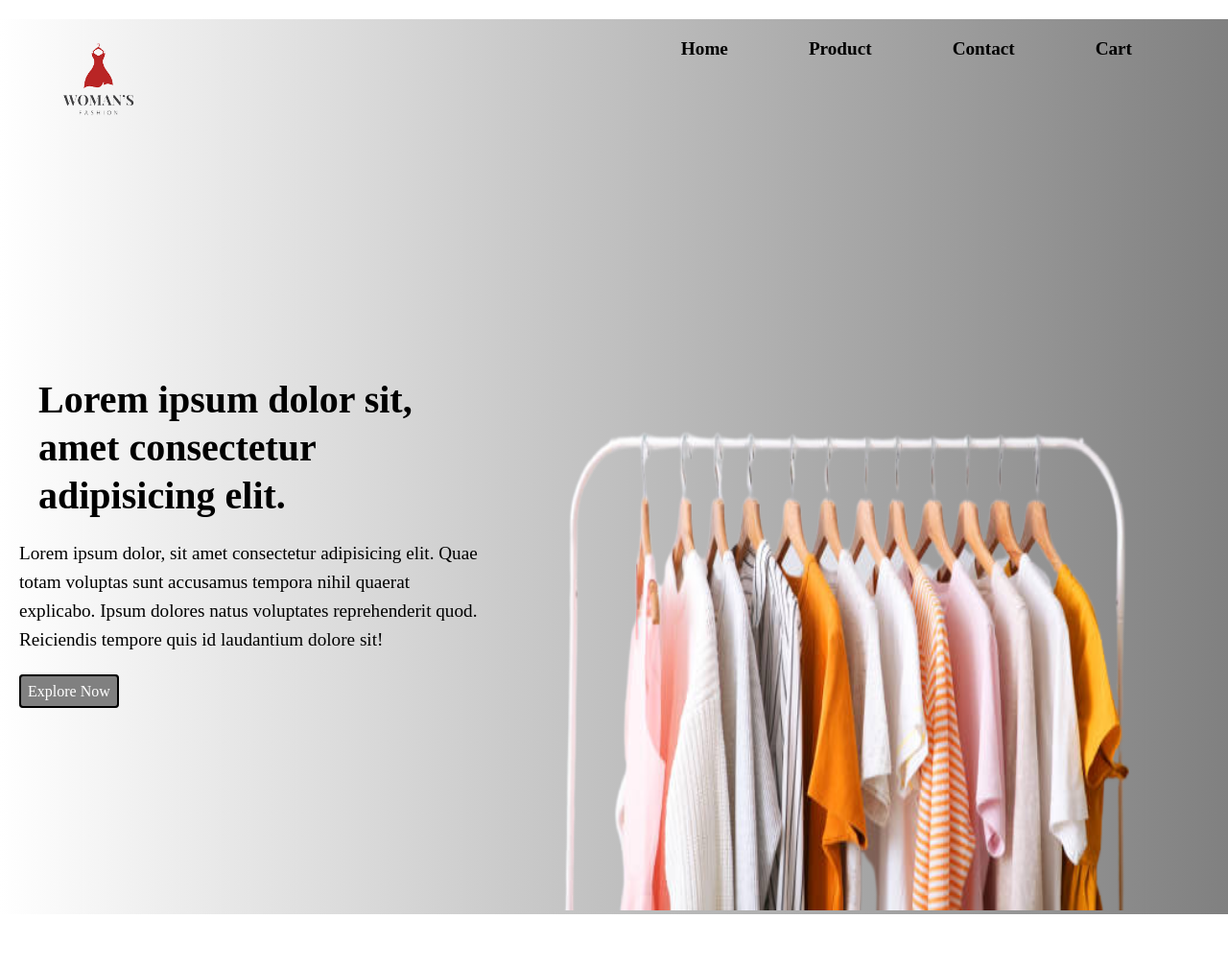
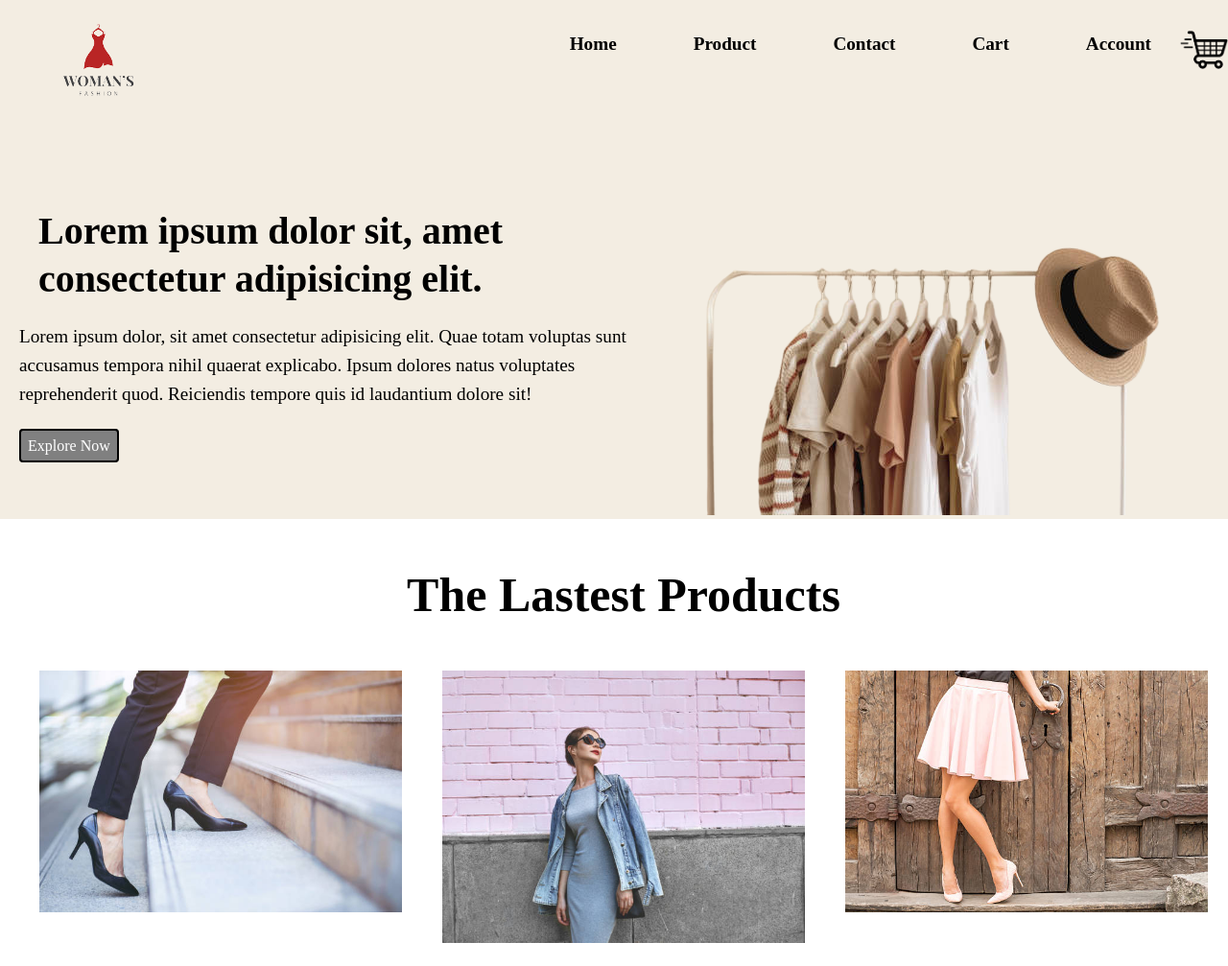
Before and after one commit to Ma-dono/mon-premier-projet, a plain HTML site: page paged'accueil.html in a window 1280 px wide. Shown: the whole page at 96% size. Before the commit the page ends 973 px from the top, so only its background shows below. Drawn offline with Linux system fonts and the light colour scheme.

Commit message:
lastest products

```diff
--- a/css/homepage.css
+++ b/css/homepage.css
@@ -1,6 +1,9 @@
 *{ margin: 0;
     padding: 0;
    box-sizing: border-box;
+}
+body{
+
 }
 .navbar{
     display: flex;
@@ -13,28 +16,32 @@
 nav{
     flex: 1;
     text-align: right;
-    margin-top: 20px;
+
 }
 nav ul {
     display: inline-block;
     list-style-type: none;
-
+    word-spacing: -20px;
 }
 nav ul li{
     display: inline-block;
     margin-right: 80px;
+    margin-top: 35px;
+
 }
 nav ul li a{
     text-decoration: none;
     color: black;
     font-size: larger;
     font-weight: bolder;
+
+
 }
 .container{
     max-width: 1300px;
     margin: 20px auto;
     padding-left: 20px;
-    padding-right: 20px;
+
 }
 .row{
     display: flex;
@@ -47,8 +54,7 @@ nav ul li a{
 }
 .col-2 img{
    padding: 5 0px 0;
-   height: 800px;
-   width: 750px;
+
 }
 .col-2 h1{
     font-size: 40px;
@@ -67,8 +73,29 @@ nav ul li a{
     border-radius: 4px;
     color: white;
     background-color: grey;
-
+   transition: backround 0,3s;
+}
+.col-2 a:hover{
+    background-color: beige;
+    color: black;
 }
 .header-section{
-   background: linear-gradient(to right,white, grey);
+    background-color:  rgba(233, 223, 203, 0.562) ;
+    margin-top: -20px;
 }
+.cartlogo img{
+  margin-top: -30px;
+}
+.col-3{
+    flex-basis: 30%;
+    margin: auto;
+    margin-top: 50px;
+}
+.col-3 img{
+    width: 100%;
+}
+.container h2{
+    text-align: center;
+    margin-top: 50px;
+    font-size: 50px
+}
--- a/paged'accueil.html
+++ b/paged'accueil.html
@@ -11,7 +11,10 @@
       <div class="container">
         <header class="navbar">
           <div class="logo">
-            <img src="images/logo.ex_page_d_accueil-removebg-preview.png" alt="logo" />
+            <img
+              src="images/logo.ex_page_d_accueil-removebg-preview.png"
+              alt="logo"
+            />
           </div>
           <nav>
             <ul>
@@ -19,7 +22,15 @@
               <li><a href=""> Product</a></li>
               <li><a href=""> Contact</a></li>
               <li><a href=""> Cart</a></li>
+              <li><a href=""> Account</a></li>
             </ul>
+            <div class="cartlogo">
+              <img
+                src="images/logo_ex-removebg-preview.png"
+                alt="cartlogo"
+                width="50px"
+              />
+            </div>
           </nav>
         </header>
         <div class="row">
@@ -34,11 +45,21 @@
             <a href="#" class="bannerbtn">Explore Now</a>
           </div>
           <div class="col-2">
-            <img src="images/ban4-removebg-preview.png" alt="landingimg" />
+            <img src="images/banner6-removebg-preview.png" alt="landingimg" />
           </div>
         </div>
       </div>
     </section>
-
+    <!--section des catégories-->
+    <section class="categories">
+      <div class="container">
+        <h2>The Lastest Products</h2>
+        <div class="row">
+          <div class="col-3"><img src="images/P2.jpg" alt="product" /></div>
+          <div class="col-3"><img src="images/P1.jpg" alt="product" /></div>
+          <div class="col-3"><img src="images/P3.jpg" alt="product" /></div>
+        </div>
+      </div>
+    </section>
   </body>
 </html>
```
Also changed, not shown: css/style.css (line endings or trailing spaces), images/P1.jpg (added), images/P2.jpg (added), images/P3.jpg (added), images/ban5.jpg (added), images/banner6-removebg-preview.png (added), images/banner6.jpg (added), images/istockphoto-618034600-612x612.jpg (added), images/istockphoto-846681586-612x612.jpg (added), images/product1.jpg (added), images/product2.jpg (added), images/product3.jpg (added), images/product4.jpg (added).
